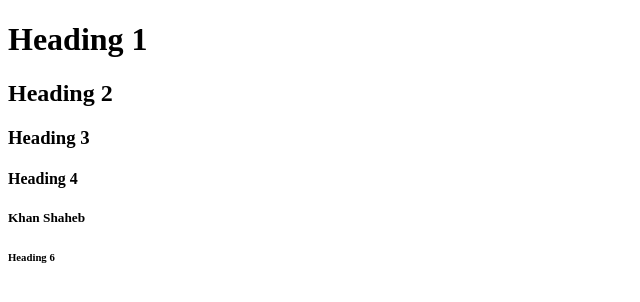
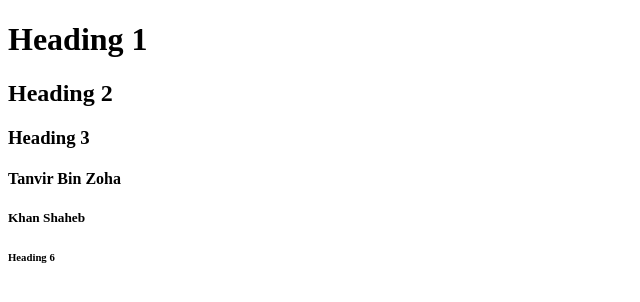
Before and after one commit to KhanShaheb96/FirstProject, a plain HTML site: page index.html in a window 1280 px wide. Shown: the full height of the page, 0-640 px from the left. Drawn offline with Linux system fonts and the light colour scheme.

Commit message:
HeaderName_Changed

```diff
--- a/index.html
+++ b/index.html
@@ -5,7 +5,7 @@
 <h1>Heading 1</h1>
 <h2>Heading 2</h2>
 <h3>Heading 3</h3>
-<h4>Heading 4</h4>
+<h4>Tanvir Bin Zoha</h4>
 <h5>Khan Shaheb</h5>
 <h6>Heading 6</h6>
 
```
